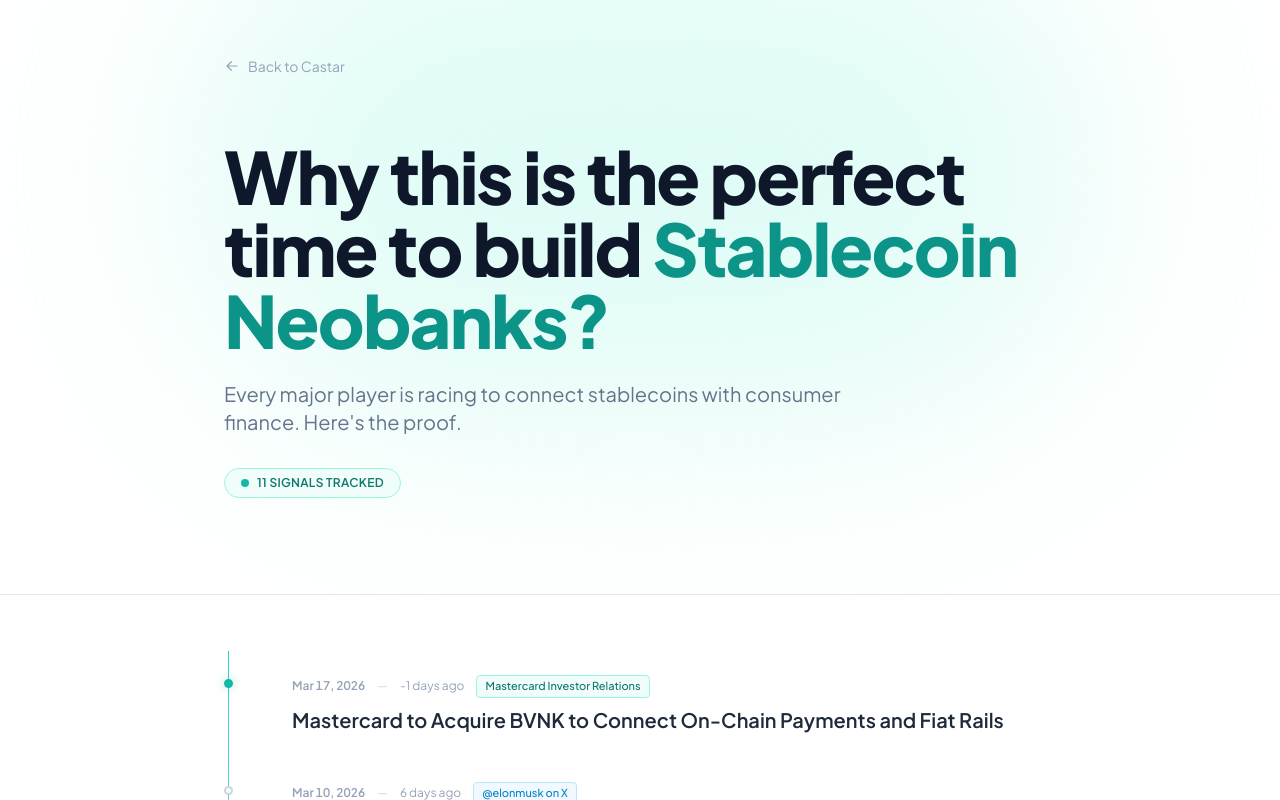
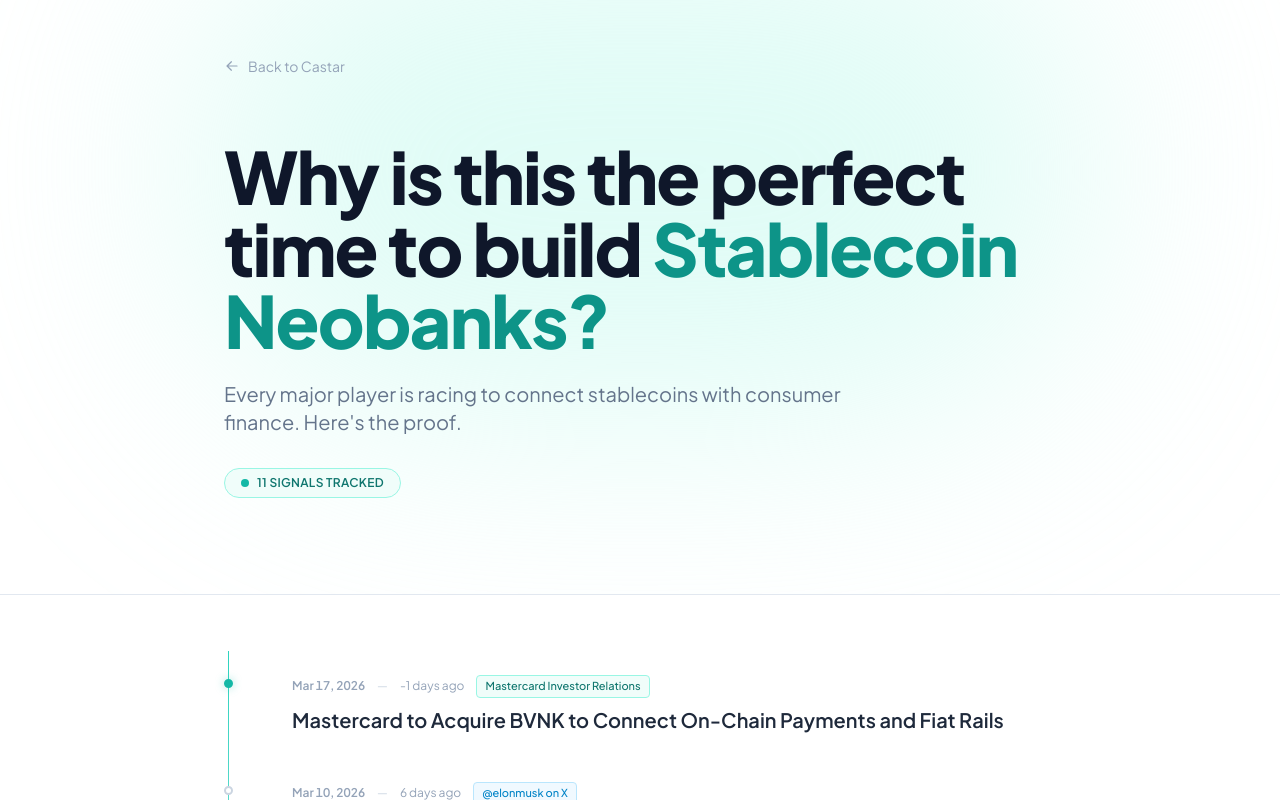
Before and after one commit to Castar-Labs/landing-page, a Next.js app: page /narrative in a window 1280 px wide. Shown: the top 800 px of the page. Built offline with nearby package versions, Linux system fonts and the light colour scheme.

Commit message:
question fix

```diff
--- a/app/narrative/TypewriterHero.tsx
+++ b/app/narrative/TypewriterHero.tsx
@@ -2,7 +2,7 @@
 
 import { useEffect, useRef, useState, useCallback } from 'react'
 
-const TITLE_PLAIN = 'Why this is the perfect time to build '
+const TITLE_PLAIN = 'Why is this the perfect time to build '
 const TITLE_ACCENT = 'Stablecoin Neobanks'
 const TITLE_END = '?'
 const FULL_TEXT = TITLE_PLAIN + TITLE_ACCENT + TITLE_END
```
